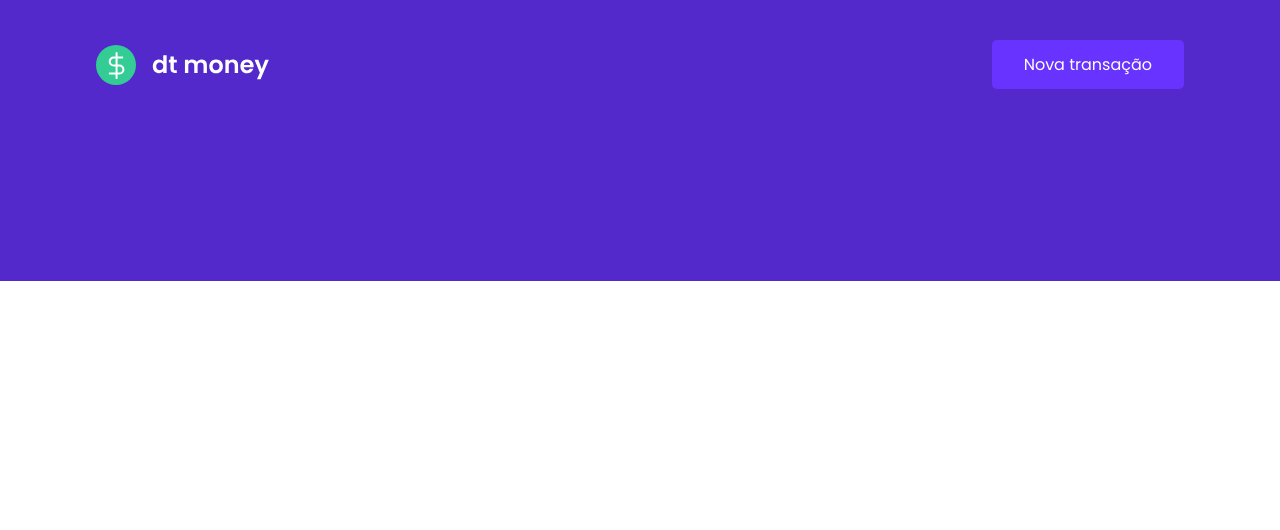
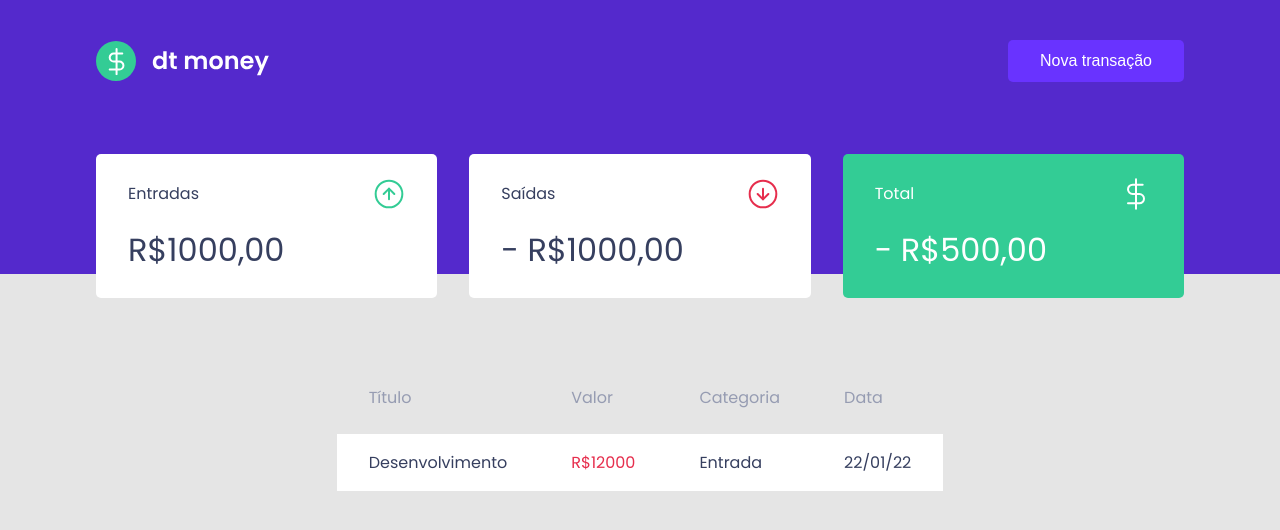
Before and after one commit to BereniceQueiroz/dt-money, a React (Create React App) app: page / in a window 1280 px wide. Shown: the top 530 px of the page. Built offline with nearby package versions, Linux system fonts and the light colour scheme.

Commit message:
feat: add Components Summary e TransactionsTable

```diff
--- a/public/index.html
+++ b/public/index.html
@@ -6,7 +6,7 @@
   <meta name="viewport" content="width=device-width, initial-scale=1.0">
   <link rel="preconnect" href="https://fonts.googleapis.com">
   <link rel="preconnect" href="https://fonts.gstatic.com" crossorigin>
-  <link href="https://fonts.googleapis.com/css2?family=Poppins:wght@400;600&display=swap" rel="stylesheet">
+  <link href="https://fonts.googleapis.com/css2?family=Poppins:wght@400;500;600&display=swap" rel="stylesheet">
   <title>Money Web</title>
 
 </head>
--- a/src/App.tsx
+++ b/src/App.tsx
@@ -1,13 +1,15 @@
 import React from 'react';
 import GlobalStyle from 'styles/global';
+import { ThemeProvider } from 'styled-components';
 import Header from 'components/Header';
-import { ThemeProvider } from 'styled-components';
+import Dashboard from 'components/Dashboard';
 import theme from './styles/theme';
 
 const App: React.FC = () => (
   <>
     <ThemeProvider theme={theme}>
       <Header />
+      <Dashboard />
       <GlobalStyle />
     </ThemeProvider>
   </>
--- /dev/null
+++ b/src/components/Dashboard/index.tsx
@@ -0,0 +1,14 @@
+import Summary from 'components/Summary';
+import TransactionTable from 'components/TransactionsTable';
+import * as S from './styles';
+
+function Dashboard() {
+  return (
+    <S.Wrapper>
+      <Summary />
+      <TransactionTable />
+    </S.Wrapper>
+  );
+}
+
+export default Dashboard;
--- /dev/null
+++ b/src/components/Dashboard/styles.ts
@@ -0,0 +1,11 @@
+import styled from 'styled-components';
+
+export const Wrapper = styled.main`
+  max-width: 1120px;
+  margin: 0 auto;
+  padding: 2.5rem 1rem;
+  display: flex;
+  flex-direction: column;
+  align-items: center;
+  justify-content: space-between;
+`;
--- a/src/components/Header/styles.ts
+++ b/src/components/Header/styles.ts
@@ -3,12 +3,15 @@ import styled, { css } from 'styled-components';
 export const Wrapper = styled.header`
   ${({ theme }) => css`
     background-color: ${theme.colors.blue};
+    /* max-width: 1120px; */
+    width: 100%;
   `}
 `;
 
 export const Content = styled.div`
   ${({ theme }) => css`
     max-width: 1120px;
+    width: 100%;
     margin: 0 auto;
     padding: 2.5rem 1rem 12rem;
     display: flex;
@@ -17,7 +20,7 @@ export const Content = styled.div`
 
     button {
       font-size: 1rem;
-      color: ${theme.colors.shapPrincipal};
+      color: ${theme.colors.shap};
       background-color: ${theme.colors.blueLigth};
       border-radius: ${theme.borderRadius.borderRadiusSM};
       padding: 12px 32px;
@@ -34,7 +37,7 @@ export const Content = styled.div`
 export const Button = styled.button`
   ${({ theme }) => css`
     font-size: 1rem;
-    color: ${theme.colors.shapPrincipal};
+    color: ${theme.colors.shap};
     background-color: ${theme.colors.blueLigth};
     border-radius: ${theme.borderRadius.borderRadiusSM};
     padding: 12px 32px;
--- /dev/null
+++ b/src/components/Summary/index.tsx
@@ -0,0 +1,32 @@
+import { components } from 'assets';
+import * as S from './styles';
+
+function Summary() {
+  return (
+    <S.Wrapper>
+      <S.Content>
+        <S.Header>
+          <S.Title>Entradas</S.Title>
+          <components.Income />
+        </S.Header>
+        <S.Text>R$1000,00</S.Text>
+      </S.Content>
+      <S.Content>
+        <S.Header>
+          <S.Title>Saídas</S.Title>
+          <components.Outcome />
+        </S.Header>
+        <S.Text>- R$1000,00</S.Text>
+      </S.Content>
+      <S.Content className="highligth-bg">
+        <S.Header>
+          <S.Title>Total</S.Title>
+          <components.Total />
+        </S.Header>
+        <S.Text>- R$500,00</S.Text>
+      </S.Content>
+    </S.Wrapper>
+  );
+}
+
+export default Summary;
--- /dev/null
+++ b/src/components/Summary/styles.ts
@@ -0,0 +1,41 @@
+import styled, { css } from 'styled-components';
+
+export const Wrapper = styled.div`
+  width: 100%;
+  display: grid;
+  grid-template-columns: repeat(3, 1fr);
+  gap: 2rem;
+  margin-top: -10rem;
+`;
+
+export const Content = styled.div`
+  ${({ theme }) => css`
+    background-color: ${theme.colors.shap};
+    padding: 1.5rem 2rem;
+    border-radius: ${theme.borderRadius.borderRadiusSM};
+    color: ${theme.colors.title};
+
+    &.highligth-bg {
+      background-color: ${theme.colors.green};
+      color: ${theme.colors.shap};
+    }
+  `}
+`;
+
+export const Header = styled.header`
+  display: flex;
+  align-items: center;
+  justify-content: space-between;
+`;
+
+export const Text = styled.strong`
+  display: block;
+  margin-top: 1rem;
+  font-size: 2rem;
+  font-weight: 400;
+  line-height: 3rem;
+`;
+
+export const Title = styled.p`
+  line-height: 24px;
+`;
--- /dev/null
+++ b/src/components/TransactionsTable/index.tsx
@@ -0,0 +1,28 @@
+import * as S from './styles';
+
+function TransactionTable() {
+  return (
+    <S.Wrapper>
+      <S.Table>
+        <thead>
+          <tr>
+            <th>Título</th>
+            <th>Valor</th>
+            <th>Categoria</th>
+            <th>Data</th>
+          </tr>
+        </thead>
+        <tbody>
+          <tr>
+            <td>Desenvolvimento</td>
+            <td className="withdraw">R$12000</td>
+            <td>Entrada</td>
+            <td>22/01/22</td>
+          </tr>
+        </tbody>
+      </S.Table>
+    </S.Wrapper>
+  );
+}
+
+export default TransactionTable;
--- /dev/null
+++ b/src/components/TransactionsTable/styles.ts
@@ -0,0 +1,39 @@
+import styled, { css } from 'styled-components';
+
+export const Wrapper = styled.div`
+  margin-top: 4rem;
+`;
+
+export const Table = styled.table`
+  ${({ theme }) => css`
+    width: 100%;
+    border-spacing: 0 0.5rem;
+
+    th {
+      color: ${theme.colors.text};
+      font-weight: 400;
+      padding: 1rem 2rem;
+      text-align: left;
+      line-height: 1.5rem;
+    }
+
+    tbody {
+      tr {
+        border-radius: ${theme.borderRadius.borderRadiusSM};
+        background: ${theme.colors.shap};
+        td {
+          padding: 1rem 2rem;
+          border: 0;
+          color: ${theme.colors.title};
+
+          &.deposit {
+            color: ${theme.colors.green};
+          }
+          &.withdraw {
+            color: ${theme.colors.red};
+          }
+        }
+      }
+    }
+  `}
+`;
--- a/src/styles/global.ts
+++ b/src/styles/global.ts
@@ -1,14 +1,18 @@
-import { createGlobalStyle } from 'styled-components';
+import { createGlobalStyle, css } from 'styled-components';
 
-export default createGlobalStyle`
+const GlobalStyles = createGlobalStyle`
   * {
     margin: 0;
     padding: 0;
     box-sizing: border-box;
-    outline: 0;
+    -webkit-font-smoothing: antialiased;
+    -moz-osx-font-smoothing: grayscale;
   }
 
-  html {
+    ${({ theme }) => css`
+      body,
+      html,
+      #root {
         @media (max-width: 1080px) {
           font-size: 93.75%
         }
@@ -17,21 +21,42 @@ export default createGlobalStyle`
         }
       }
 
-  body {
-    background: ##E5E5E5;
-    -webkit-font-smooting: antialiased;
+      #root {
+        /* max-width: 76.25rem; */
+        margin: 0 auto;
       }
 
-  body, input, button {
-    font-family: 'Poppins', serif;
-    font-weight: 400;
-  }
-
-  h1, h2, h3, h4, h5, h6, strong {
-    font-weight: 500;
+      body {
+        font-family: ${theme.font.family};
+        color: ${theme.colors.text};
+        background: ${theme.colors.background};
       }
 
       button {
+        border: 0;
+        outline: none;
+        cursor: pointer;
+        background-color: transparent;
+      }
+
+      ul {
+        list-style-type: none;
+      }
+
+      a {
+        text-decoration: none;
+        cursor: pointer;
+        outline: none;
+      }
+
+      input,
+      textarea {
+        border: none;
+        background-color: transparent;
         cursor: pointer;
       }
+      }
+    `}
   `;
+
+export default GlobalStyles;
--- a/src/styles/theme.ts
+++ b/src/styles/theme.ts
@@ -64,9 +64,9 @@ export default {
     blueLigth: '#6933FF',
     green: '#33CC95',
     red: '#E62E4D',
-    shapPrincipal: '#FFFFFF',
-    titulos: '#363F5F',
-    textos: '#969CB2',
+    shap: '#FFFFFF',
+    title: '#363F5F',
+    text: '#969CB2',
     background: '#E5E5E5',
 
     blackSemiDark: '#A8A8B3',
```
Lines whose indentation alone changed are shown as unchanged.
